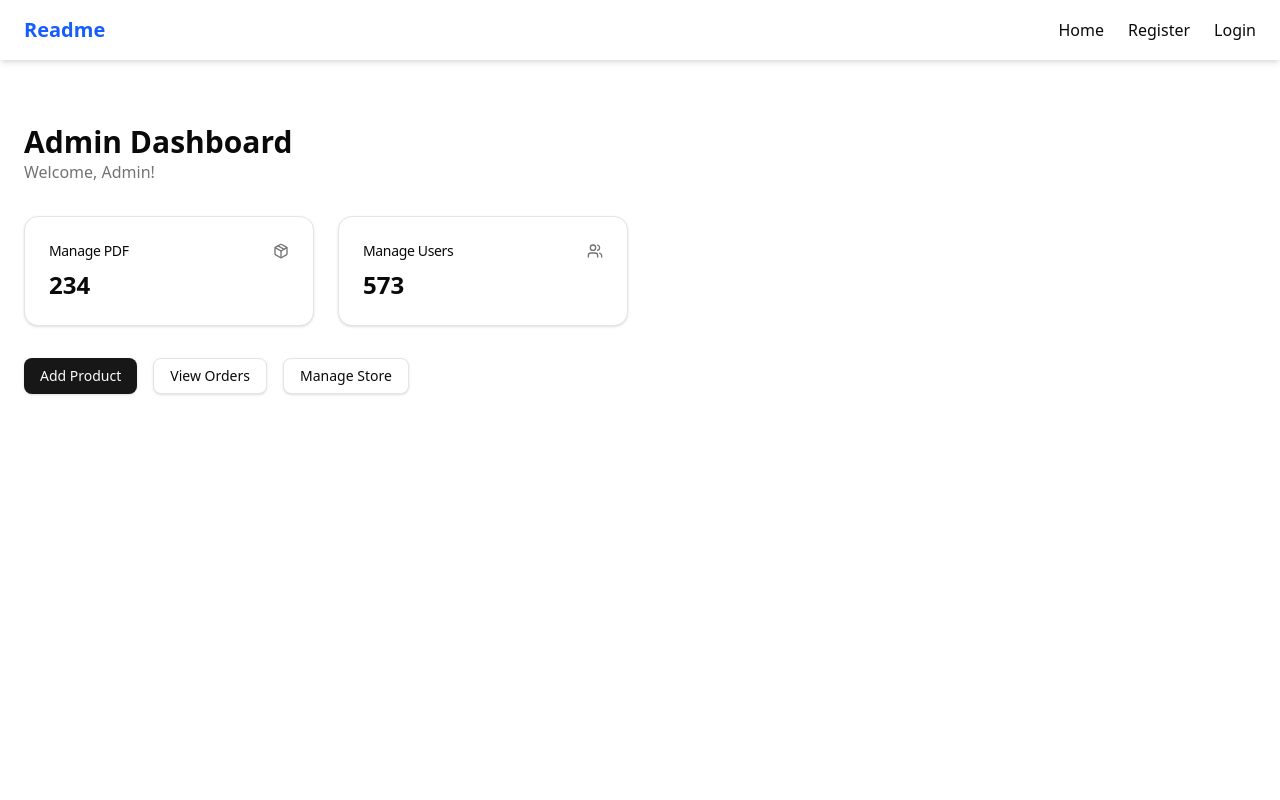
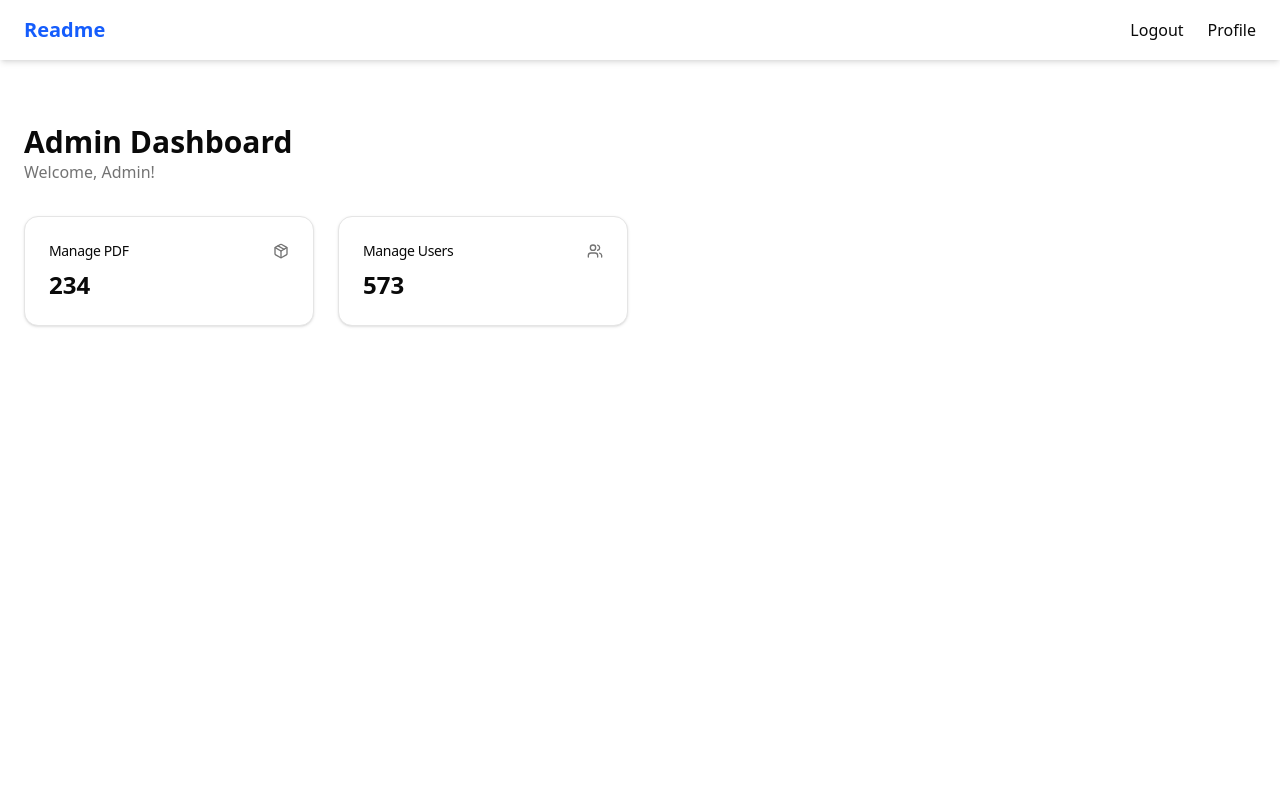
Before and after one commit to nshlxyknl/book, a React (Vite) app in the folder frontend/: page /dashboard in a window 1280 px wide. Shown: the top 800 px of the page. Built offline with nearby package versions, Linux system fonts and the light colour scheme; sample sign-in values are in the browser's storage.

Commit message:
context next

```diff
--- a/frontend/src/components/Navbar.jsx
+++ b/frontend/src/components/Navbar.jsx
@@ -2,6 +2,13 @@ import React from 'react'
 import { Link } from 'react-router-dom'
 
 export default function Navbar() {
+const token =localStorage.getItem("token")
+
+ const handlelogout= () => {
+localStorage.removeItem("token")
+localStorage.removeItem("role")
+ }
+
   return (
     <header className="w-full shadow-md bg-white dark:bg-gray-900">
       <div className="max-w-7xl mx-auto flex justify-between items-center px-6 py-4">
@@ -10,11 +17,18 @@ export default function Navbar() {
           Readme
         </Link>
 
+{!token? (
         <nav className="hidden md:flex space-x-6">
-          <Link to="/home" className="hover:text-blue-600">Home</Link>
           <Link to="/register" className="hover:text-blue-600">Register</Link>
           <Link to="/login" className="hover:text-blue-600">Login</Link>
         </nav>
+)
+        :(
+         <nav className="hidden md:flex space-x-6">
+          <Link to="/login" onClick={handlelogout} className="hover:text-blue-600">Logout</Link>
+          <Link to="/profile" className="hover:text-blue-600">Profile</Link>
+        </nav>
+        )}
         </div>
         </header>
   )
--- a/frontend/src/components/dashboard/AdminDashboard.jsx
+++ b/frontend/src/components/dashboard/AdminDashboard.jsx
@@ -34,9 +34,6 @@ export default function AdminDashboard() {
       </div>
 
       <div className="flex gap-4">
-        <Button>Add Product</Button>
-        <Button variant="outline">View Orders</Button>
-        <Button variant="outline">Manage Store</Button>
       </div>
     </div>
   )
--- a/frontend/src/pages/BookStore.jsx
+++ b/frontend/src/pages/BookStore.jsx
@@ -0,0 +1,7 @@
+import React from 'react'
+
+export const BookStore = () => {
+  return (
+    <div>BookStore</div>
+  )
+}
```
